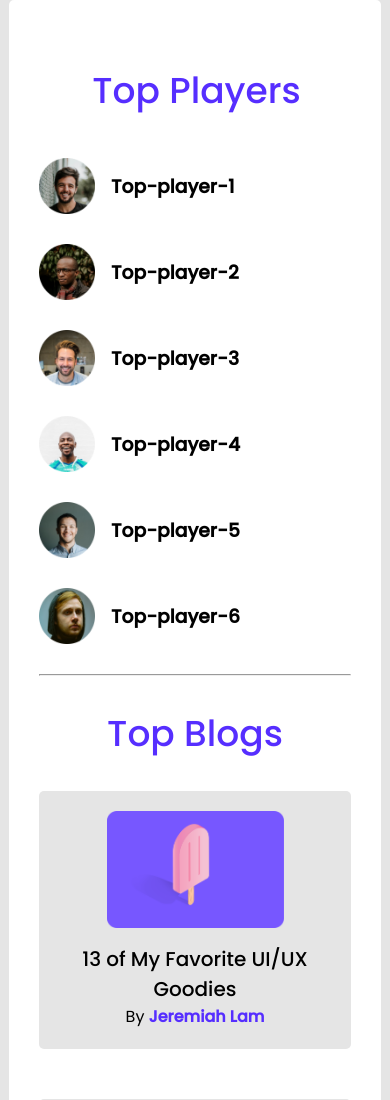
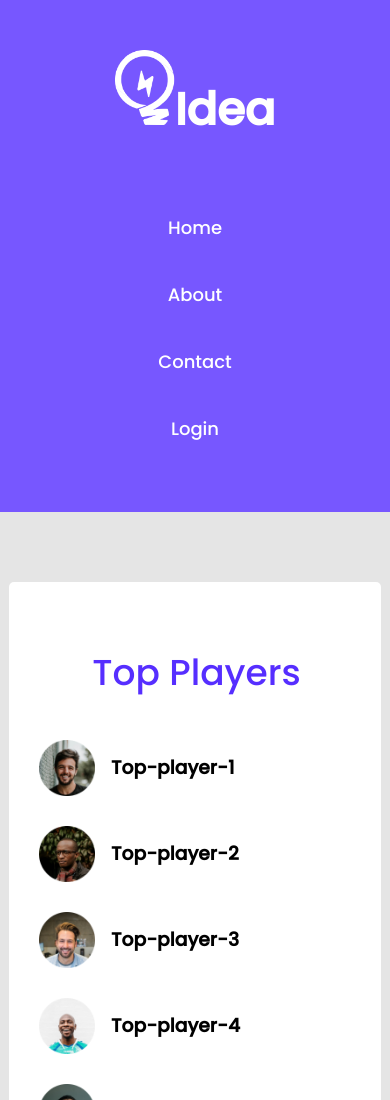
Before and after one commit to emayethossen/leader-board, a plain HTML site: page index.html in a window 390 px wide. Shown: the top 1100 px of the page. Drawn offline with Linux system fonts and the light colour scheme.

Commit message:
navbar added

```diff
--- a/index.html
+++ b/index.html
@@ -11,7 +11,19 @@
 </head>
 
 <body>
-
+    <header>
+        <!-- Navbar Start -->
+        <nav class="navbar">
+            <h1 class="nav-title"><img src="./images/icons/logo.png" alt="">Idea</h1>
+            <ul>
+                <li><a href="#">Home</a></li>
+                <li><a href="#">About</a></li>
+                <li><a href="#">Contact</a></li>
+                <li><a href="#">Login</a></li>
+            </ul>
+        </nav>
+        <!-- Navbar End -->
+    </header>
     <main>
         <!-- Blog Section Start -->
 
--- a/styles/style.css
+++ b/styles/style.css
@@ -10,6 +10,51 @@
 
 body {
     background: #E5E5E5;
+}
+
+header {
+    background: #7757FF;
+
+}
+
+/* Navbar Styles */
+.navbar h1 img {
+    width: 60px;
+}
+
+nav {
+    display: flex;
+    justify-content: space-between;
+    padding: 50px 230px;
+    margin-bottom: 70px;
+}
+
+.nav-title {
+    font-weight: 700;
+    font-size: 45px;
+    color: #fff;
+}
+
+nav ul {
+    display: flex;
+    align-items: center;
+}
+
+nav li {
+    list-style: none;
+    margin-left: 50px;
+    font-size: 18px;
+    font-weight: 500;
+}
+
+nav li a {
+    text-decoration: none;
+    color: #fff;
+}
+
+nav li a:hover {
+    color: hotpink;
+    font-weight: bold;
 }
 
 /* Blog Section Styles */
@@ -164,6 +209,32 @@ span {
 
 /* Responsive Design */
 @media only screen and (max-width: 576px) {
+    header {
+        width: 100%;
+    }
+
+    nav {
+        flex-direction: column;
+        text-align: center;
+        padding: 50px 0;
+    }
+
+    nav ul {
+        flex-direction: column;
+        justify-content: center;
+    }
+
+    .nav-title {
+        font-weight: 700;
+        font-size: 45px;
+        width: 100%;
+        margin-bottom: 50px;
+    }
+
+    nav li {
+        margin: 20px;
+    }
+
     .players {
         grid-template-columns: repeat(1, 1fr);
 
```
